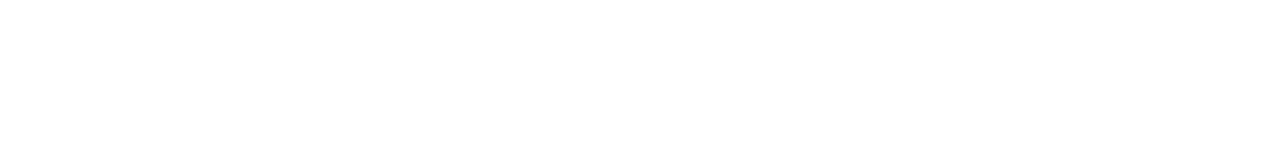
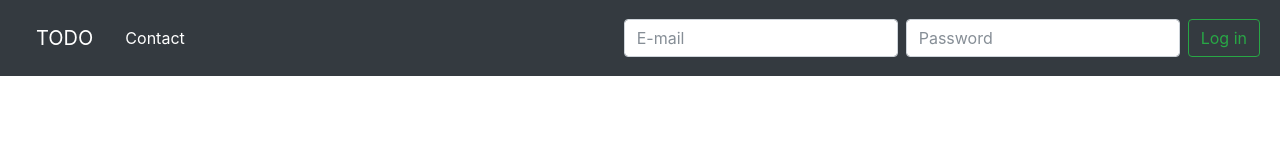
Before and after one commit to mariacetinic/todo, a plain HTML site: page index.html in a window 1280 px wide. Drawn offline with nearby package versions, Linux system fonts and the light colour scheme.

Commit message:
added header

```diff
--- a/index.html
+++ b/index.html
@@ -1,13 +1,43 @@
-<!DOCTYPE html>
-<html>
+<!doctype html>
+<html lang="en">
   <head>
     <title>TODO</title>
+    <!-- Required meta tags -->
     <meta charset="utf-8">
-        <script src="https://ajax.googleapis.com/ajax/libs/jquery/3.2.1/jquery.min.js"></script>
+    <meta name="viewport" content="width=device-width, initial-scale=1, shrink-to-fit=no">
+
+    <!-- Bootstrap CSS -->
+    <link rel="stylesheet" href="https://maxcdn.bootstrapcdn.com/bootstrap/4.0.0-beta.2/css/bootstrap.min.css" integrity="sha384-PsH8R72JQ3SOdhVi3uxftmaW6Vc51MKb0q5P2rRUpPvrszuE4W1povHYgTpBfshb" crossorigin="anonymous">
     <link rel="stylesheet" href="style.css">
-        <script src="script.js"></script>
+    <link rel="stylesheet" href="https://cdnjs.cloudflare.com/ajax/libs/font-awesome/4.7.0/css/font-awesome.min.css">
+    <script src="js.js"></script>
   </head>
+
   <body>
+
+    <!-- NavBar -->
+    <header>
+        <nav class="navbar navbar-light bg-dark">
+            <a class="navbar-brand text-white" href="index.html">TODO</a>
+            <a class="nav-link text-white" href="contact.html">Contact</a>
+        </nav>
+        <form class="form-inline my-2 my-lg-0">
+            <input class="form-control mr-sm-2" type="mail" placeholder="E-mail" aria-label="mail">
+            <input class="form-control mr-sm-2" type="password" placeholder="Password" aria-label="Password">
+            <button class="btn btn-outline-success my-2 my-sm-0" type="submit">Log in</button>
+         </form>
+    </header>
+
+    <!-- NavBar -->
+
+
+
+
+        <!-- Optional JavaScript -->
+    <!-- jQuery first, then Popper.js, then Bootstrap JS -->
+    <script src="https://code.jquery.com/jquery-3.2.1.slim.min.js" integrity="sha384-KJ3o2DKtIkvYIK3UENzmM7KCkRr/rE9/Qpg6aAZGJwFDMVNA/GpGFF93hXpG5KkN" crossorigin="anonymous"></script>
+    <script src="https://cdnjs.cloudflare.com/ajax/libs/popper.js/1.12.3/umd/popper.min.js" integrity="sha384-vFJXuSJphROIrBnz7yo7oB41mKfc8JzQZiCq4NCceLEaO4IHwicKwpJf9c9IpFgh" crossorigin="anonymous"></script>
+    <script src="https://maxcdn.bootstrapcdn.com/bootstrap/4.0.0-beta.2/js/bootstrap.min.js" integrity="sha384-alpBpkh1PFOepccYVYDB4do5UnbKysX5WZXm3XxPqe5iKTfUKjNkCk9SaVuEZflJ" crossorigin="anonymous"></script>
 
 </body>
 </html>
--- a/style.css
+++ b/style.css
@@ -0,0 +1,7 @@
+header{
+    display: flex;
+    display: -ms-flexbox;
+    background-color: #343a40;
+    justify-content: space-between;
+    padding: 10px 20px;
+}
```
Lines whose indentation alone changed are shown as unchanged.
